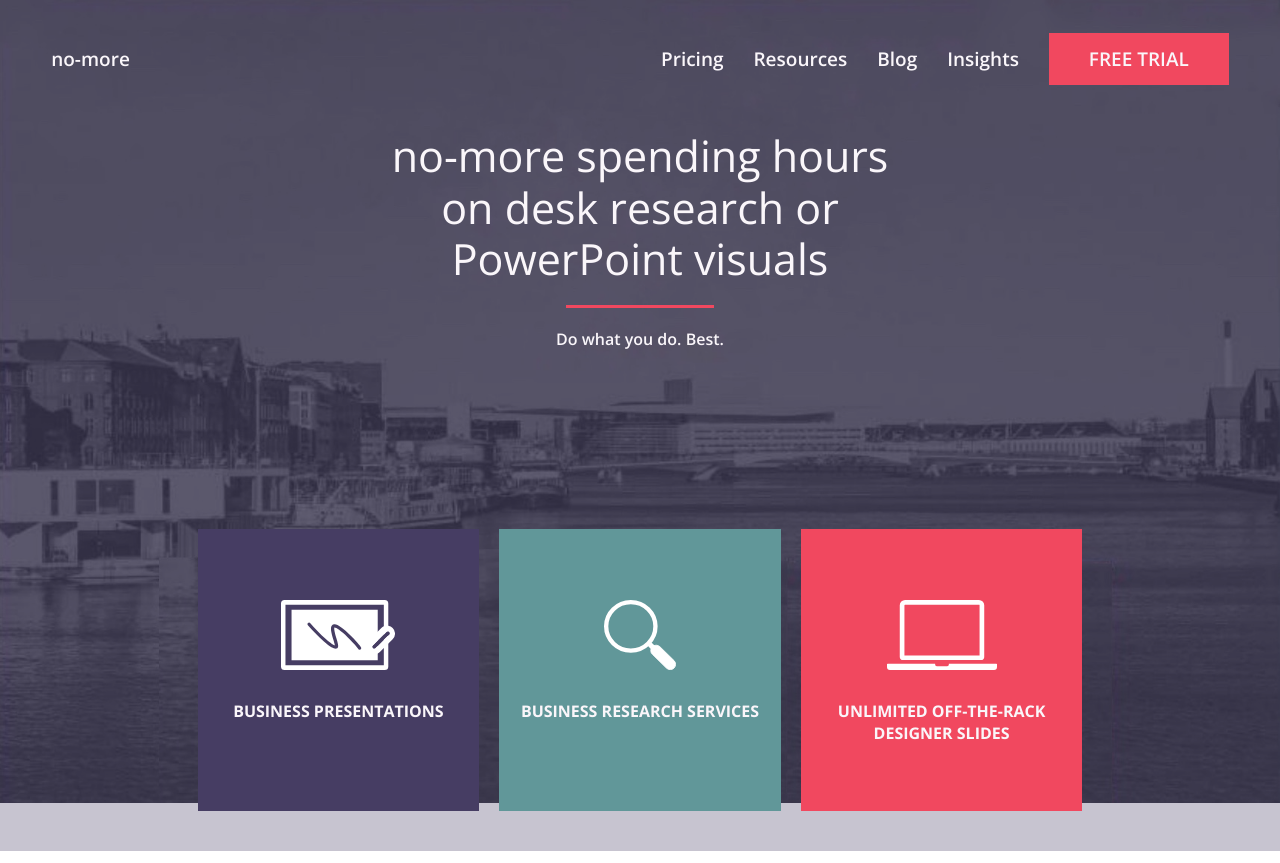
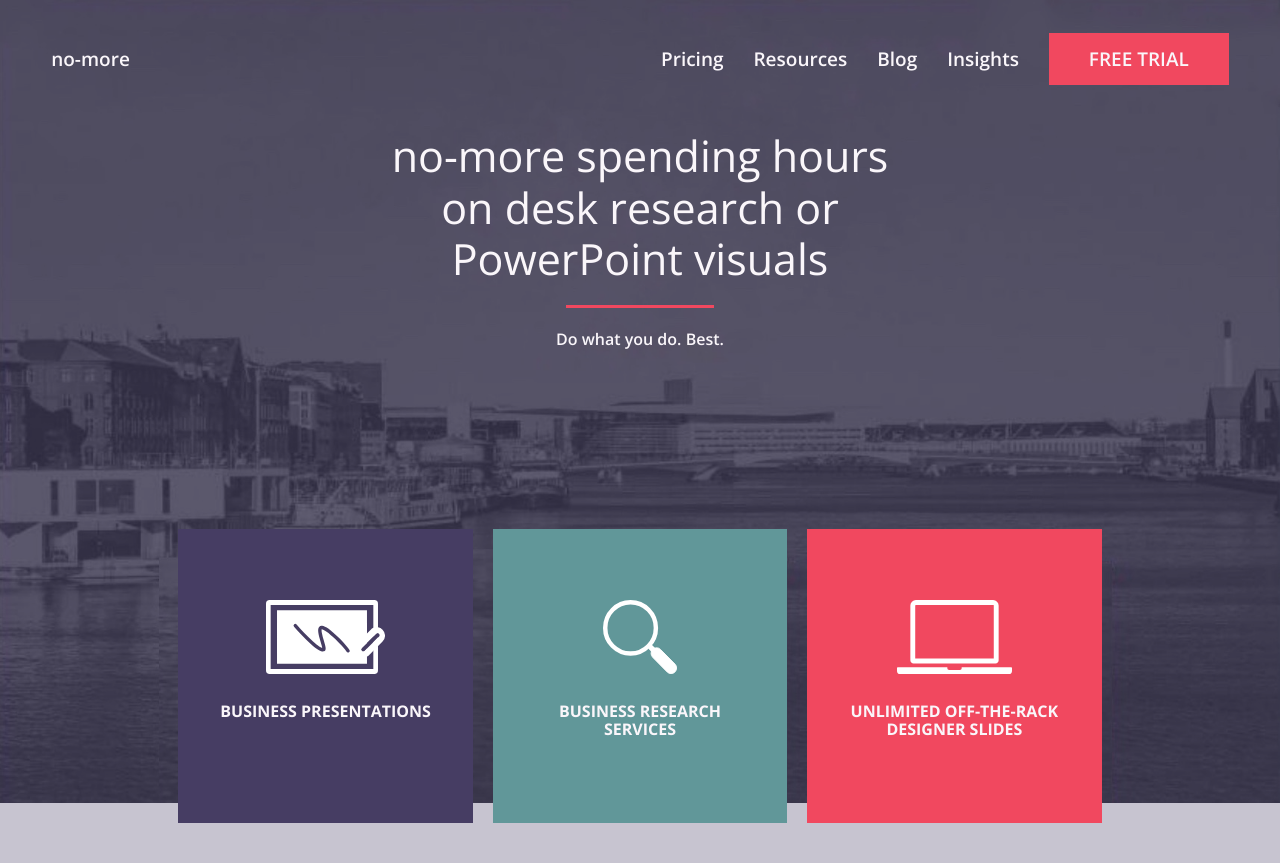
Before and after one commit to xiaobaoxixi/no-more-test, a plain HTML site: page index.html in a window 1280 px wide. Drawn offline with nearby package versions, Linux system fonts and the light colour scheme.

Commit message:
added: comments. changed: line-height of text underneath icons so it looks closer to the provided template

```diff
--- a/style.css
+++ b/style.css
@@ -3,7 +3,7 @@ issues:
 - the pink horizontal line between the text is not positioned precisely as in the image. Not sure what design guideline is followed here
 - not sure if Opan Sans is the correct font
 - no design guideline to follow for mobile
-- color codes are grabed from pdf, don't seem to be accurate
+- color codes are grabbed from pdf, don't seem to be accurate
 *******************/
 
 /* presets starts */
@@ -41,7 +41,7 @@ issues:
   margin-left: 0;
 }
 .hori-line {
-  /* for the case of using div as a horizontal line. there is only one such case on this page but could be more on other pages */
+  /* for the case of using a div as a horizontal line. there is only one such case on this page but could be more on other pages. use div cuz it's easier to animate if needed */
   height: 3px;
   width: 13ch;
 }
@@ -73,7 +73,8 @@ issues:
 /* presets end */
 
 html {
-  height: 100%;
+  height: 100%; /* if set to 100%, bg image size will be smaller (see background size setting below, 100% in height = 100 vh )*/
+  /* height: auto; /* is set to auto, bg image will fill up whole page, but zoomed in so much that only a very small portion of the image is visible on mobile, might not be ideal */
 }
 body {
   background-image: url(img/bg.jpg);
@@ -146,17 +147,18 @@ section.squares > * {
   height: var(--square-size);
   width: var(--square-size);
   display: flex;
-  padding: 20px;
+  padding: 30px;
 }
 section.squares > * > div {
   width: 100%;
   align-self: center;
-  top: -20px; /* since the absolute positioned h2 is taken out of this parent div, need to offset this 'center' cuz otherwise the icon is center aligned, together with the h2 below, it will look like the content is closer to the bottom */
+  top: -25px; /* since the absolute positioned h2 is taken out of this parent div, need to offset this 'center' cuz otherwise the icon is center aligned, together with the h2 below, it will look like the content is closer to the bottom */
   margin: 0;
 }
 h2 {
   position: absolute; /* make sure the text underneath each icon are horizontally aligned */
   width: 100%; /* makes sure text is center aligned */
+  line-height: 18px;
 }
 img {
   height: calc(
@@ -167,7 +169,7 @@ img {
 }
 @media screen and (min-width: 768px) {
   :root {
-    --square-size: 22vw;
+    --square-size: 23vw;
   }
   .hide-on-mobile {
     display: none;
```
